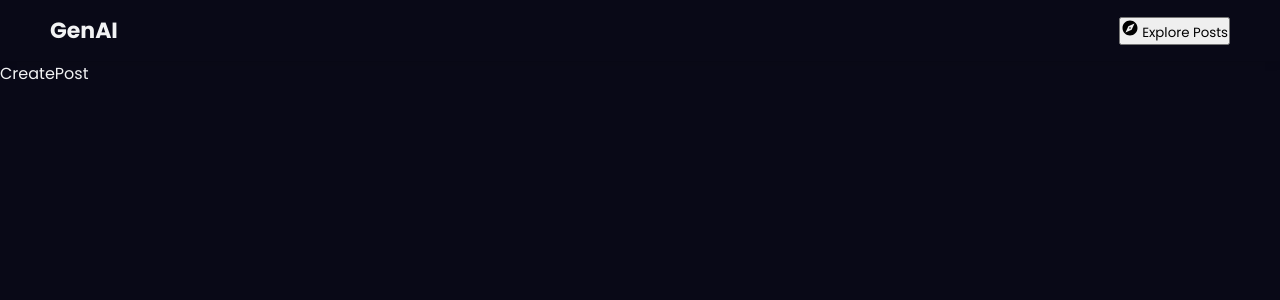
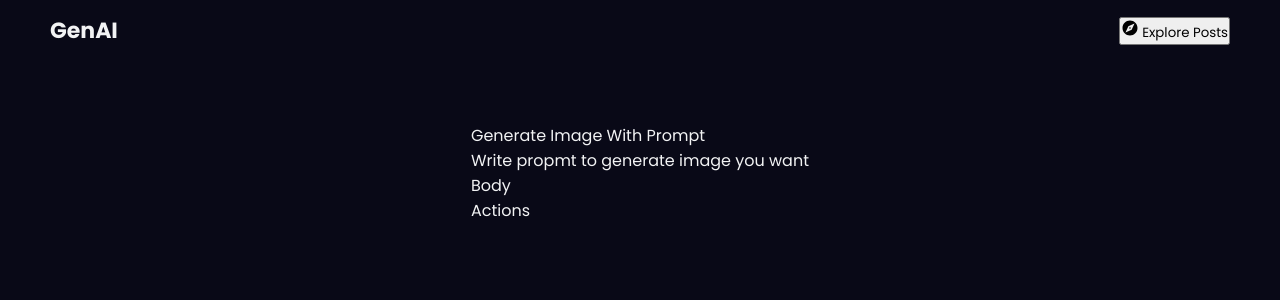
Before and after one commit to Benah0987/Image-GEN, a React (Create React App) app in the folder client/: page /post in a window 1280 px wide. Shown: the top 300 px of the page. Built offline with nearby package versions, Linux system fonts and the light colour scheme.

Commit message:
generateimage form

```diff
--- /dev/null
+++ b/client/src/components/GenerateImageForm.jsx
@@ -0,0 +1,26 @@
+import React from 'react'
+import styled from "styled-components"
+
+const Form = styled.div``;
+const Top = styled.div``;
+const Title = styled.div``;
+const Desc = styled.div``;
+const Body = styled.div``;
+const Actions = styled.div``;
+
+function GenerateImageForm() {
+  return (
+    <Form>
+        <Top>
+            <Title>Generate Image With Prompt</Title>
+            <Desc>Write propmt to generate image you want</Desc>
+        </Top>
+        <Body>
+            Body
+        </Body>
+        <Actions>Actions</Actions>
+    </Form>
+  )
+}
+
+export default GenerateImageForm
--- a/client/src/components/ImageCard.jsx
+++ b/client/src/components/ImageCard.jsx
@@ -68,7 +68,9 @@ function ImageCard({ item = {} }) {
 
   return (
     <Card>
-      <LazyLoadImage width="100%" src={photo} alt={prompt} />
+      <LazyLoadImage
+        style = {{ borderRadius: "12px"}}
+        width="100%" src={photo} alt={prompt} />
       <HoverOverlay>
         <Prompt>{prompt}</Prompt>
         <div
--- a/client/src/pages/CreatePost.jsx
+++ b/client/src/pages/CreatePost.jsx
@@ -1,15 +1,45 @@
 import React from 'react'
 import styled from 'styled-components'
+import GenerateImageForm from '../components/GenerateImageForm';
 
 const Container = styled.div`
   height: 100%;
   overflow-y: scroll;
+  padding: 30px 30px;
+  padding-bottom: 50px;
+  display: flex;
+  flex-direction: column;
+  align-items: center;
+  justify-content: center;
+  gap: 20px;
+  background: ${({ theme }) => theme.bg};
 
+  @media (max-width: 768px) {
+    padding: 6px 10px;
+  }
 `;
+
+const Wrapper = styled.div`
+flex: 1;
+height: fit-content
+gap: 8%;
+max-width: 1200px;
+padding: 32px 0px;
+display: flex;
+justify-content: center;
+@media (max-width: 768px){
+ flex-direction: column;
+}
+`;
+
 
 function CreatePost() {
   return (
-    <Container>CreatePost</Container>
+    <Container>
+      <Wrapper>
+        <GenerateImageForm />
+      </Wrapper>
+    </Container>
 
   )
 }
--- a/client/src/pages/Home.jsx
+++ b/client/src/pages/Home.jsx
@@ -43,7 +43,7 @@ const Span = styled.div`
 `;
 
 const Wrapper = styled.div`
-  background: red;
+
   width: 100%;
   max-width: 1400px;
   padding: 32px 0px;
```
